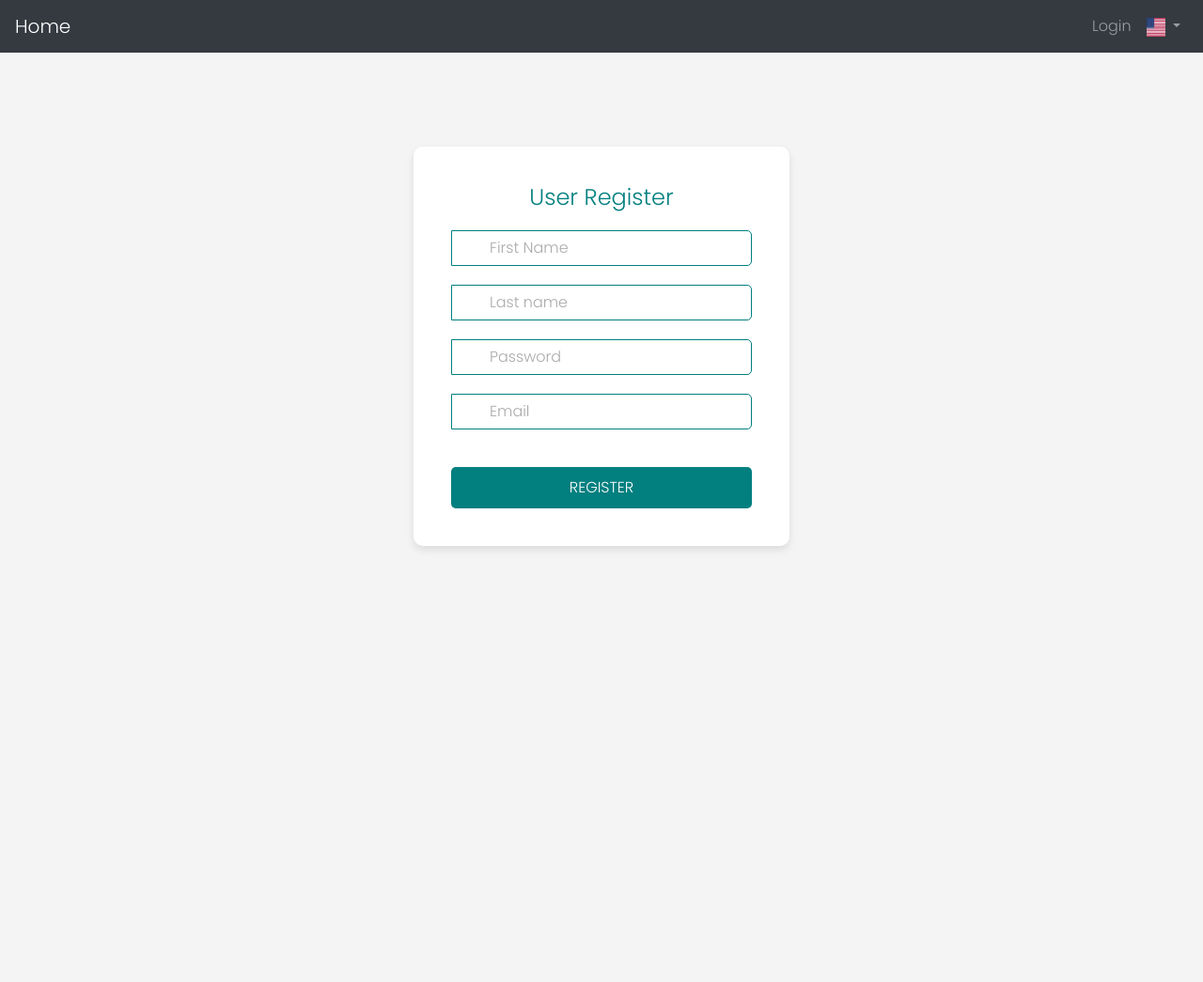
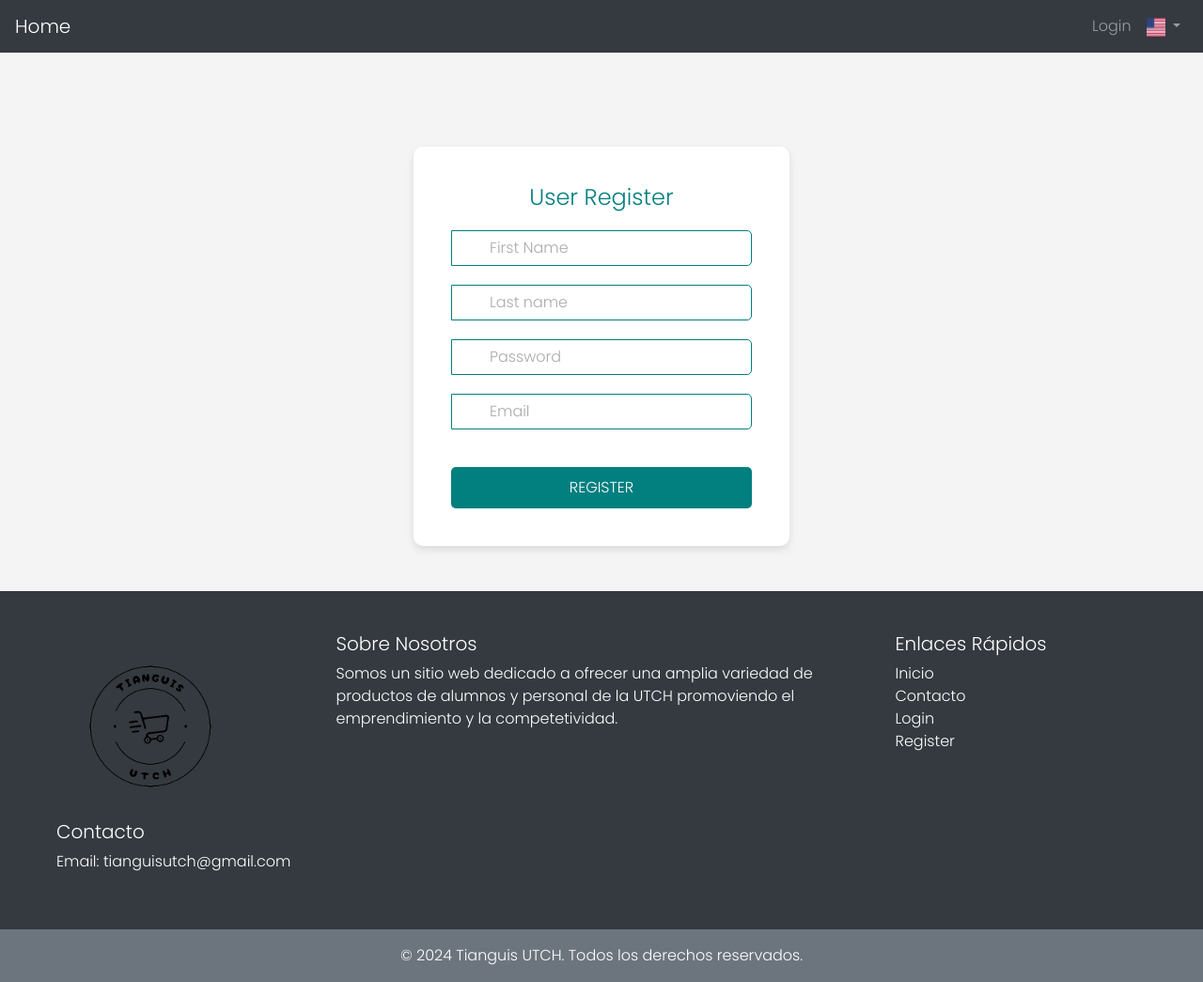
Before and after one commit to hugovfx/API, a website: page public/register.html in a window 1280 px wide. Shown: the whole page at 94% size. Before the commit the page ends 800 px from the top, so only its background shows below. Drawn offline with nearby package versions, Linux system fonts and the light colour scheme.

```diff
--- a/public/register.html
+++ b/public/register.html
@@ -8,7 +8,13 @@
   <style>
     @import url('https://cdnjs.cloudflare.com/ajax/libs/font-awesome/5.15.4/css/all.min.css');
     @import url('https://fonts.googleapis.com/css2?family=Poppins:wght@300;600&display=swap');
-
+    .container2 {
+      display: flex;
+      flex-wrap: wrap;
+      max-width: 1200px;
+      margin: 0 auto;
+      padding: 20px;
+    }
     body {
       background-color: #f4f4f4;
       font-family: 'Poppins', sans-serif;
@@ -140,6 +146,40 @@
     </form>
   </div>
 
+  <!-- FOOTER START -->
+  <footer class="bg-dark text-white mt-5">
+    <div class="container2">
+      <div class="row py-4">
+        <div class="col-md-3">
+          <img src="img/logo.png" alt="Logo" style="width: 200px;">
+        </div>
+        <div class="col-md-6">
+          <h5>Sobre Nosotros</h5>
+          <p>Somos un sitio web dedicado a ofrecer una amplia variedad de productos de alumnos y personal de la UTCH promoviendo el emprendimiento y la competetividad.</p>
+        </div>
+        <div class="col-md-3">
+          <h5>Enlaces Rápidos</h5>
+          <ul class="list-unstyled">
+            <li><a href="/" class="text-white">Inicio</a></li>
+            <li><a href="/contact.html" class="text-white">Contacto</a></li>
+            <li><a href="/login.html" class="text-white">Login</a></li>
+            <li><a href="/register.html" class="text-white">Register</a></li>
+          </ul>
+        </div>
+        <div class="col-md-3">
+          <h5>Contacto</h5>
+          <ul class="list-unstyled">
+            <li class="text-white">Email: <a href="mailto:tianguisutch@gmail.com" class="text-white">tianguisutch@gmail.com</a></li>
+          </ul>
+        </div>
+      </div>
+    </div>
+    <div class="bg-secondary text-center py-3">
+      <p class="mb-0">© 2024 Tianguis UTCH. Todos los derechos reservados.</p>
+    </div>
+  </footer>
+
+    <!-- FOOTER END -->
   <script src="https://code.jquery.com/jquery-3.5.1.slim.min.js"></script>
   <script src="https://cdn.jsdelivr.net/npm/@popperjs/core@2.5.4/dist/umd/popper.min.js"></script>
   <script src="https://stackpath.bootstrapcdn.com/bootstrap/4.5.2/js/bootstrap.min.js"></script>
```
Also changed, not shown: public/login.html (+9 -2 lines), public/postProducto.html (+32 -0 lines), public/profile.html (+8 -1 lines).
